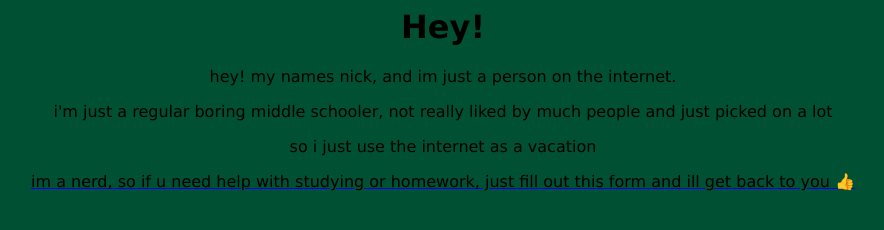
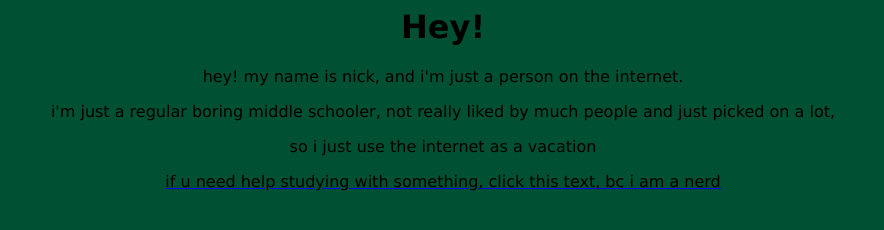
Before and after one commit to nicksdumbsites/Nick, a plain HTML site: page index.html in a window 1280 px wide. Shown: the whole page, without its empty margins (197-1081 px from the left). Drawn offline with Linux system fonts and the light colour scheme.

Commit message:
Update index.html

```diff
--- a/index.html
+++ b/index.html
@@ -18,7 +18,7 @@
         }
        </style>
   <h1>Hey!</h1>
-<p>hey! my names nick, and im just a person on the internet.</p>
-<p>i'm just a regular boring middle schooler, not really liked by much people and just picked on a lot</p>
+<p>hey! my name is nick, and i'm just a person on the internet.</p>
+<p>i'm just a regular boring middle schooler, not really liked by much people and just picked on a lot,</p>
 <p>so i just use the internet as a vacation</p>
-<a href="https://forms.gle/Z5aeXz2SinTQpWkZ8"><p>im a nerd, so if u need help with studying or homework, just fill out this form and ill get back to you 👍</p></a>
+<a href="https://forms.gle/Z5aeXz2SinTQpWkZ8"><p>if u need help studying with something, click this text, bc i am a nerd</p></a>
```
